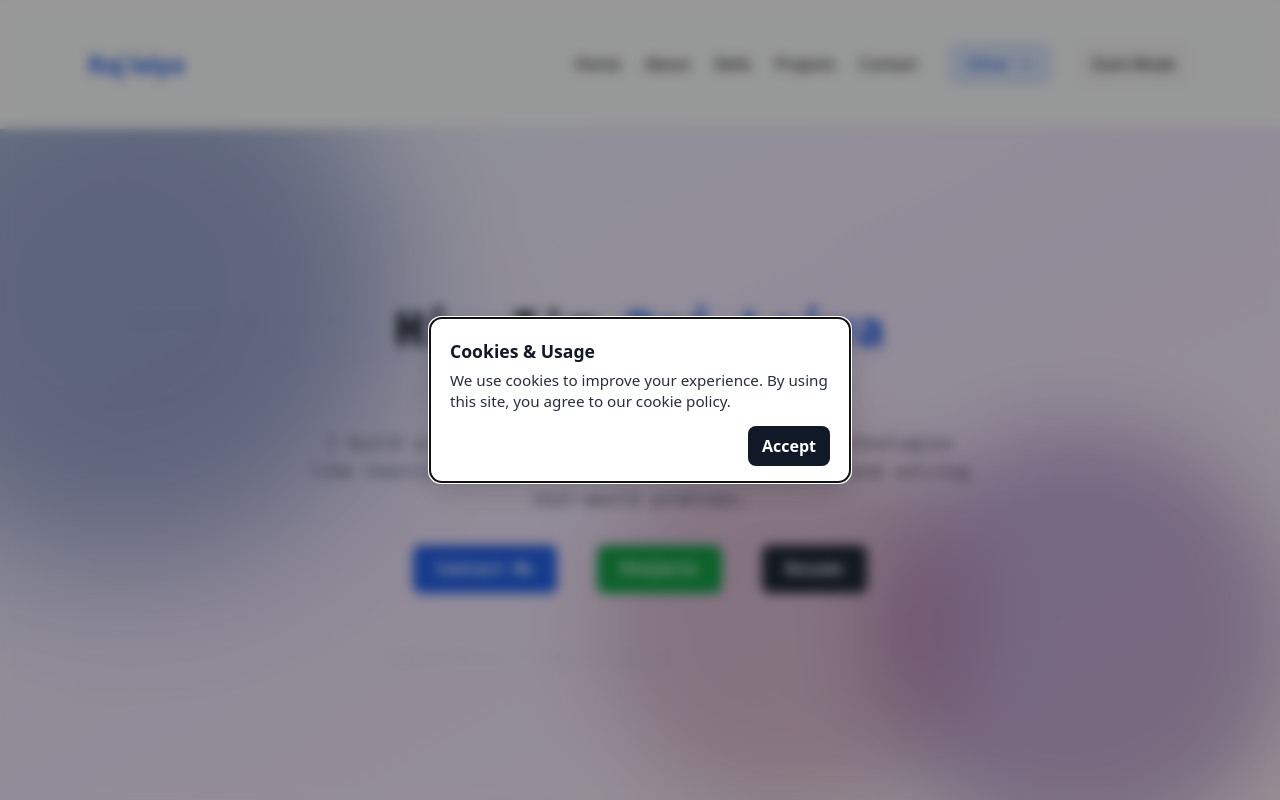
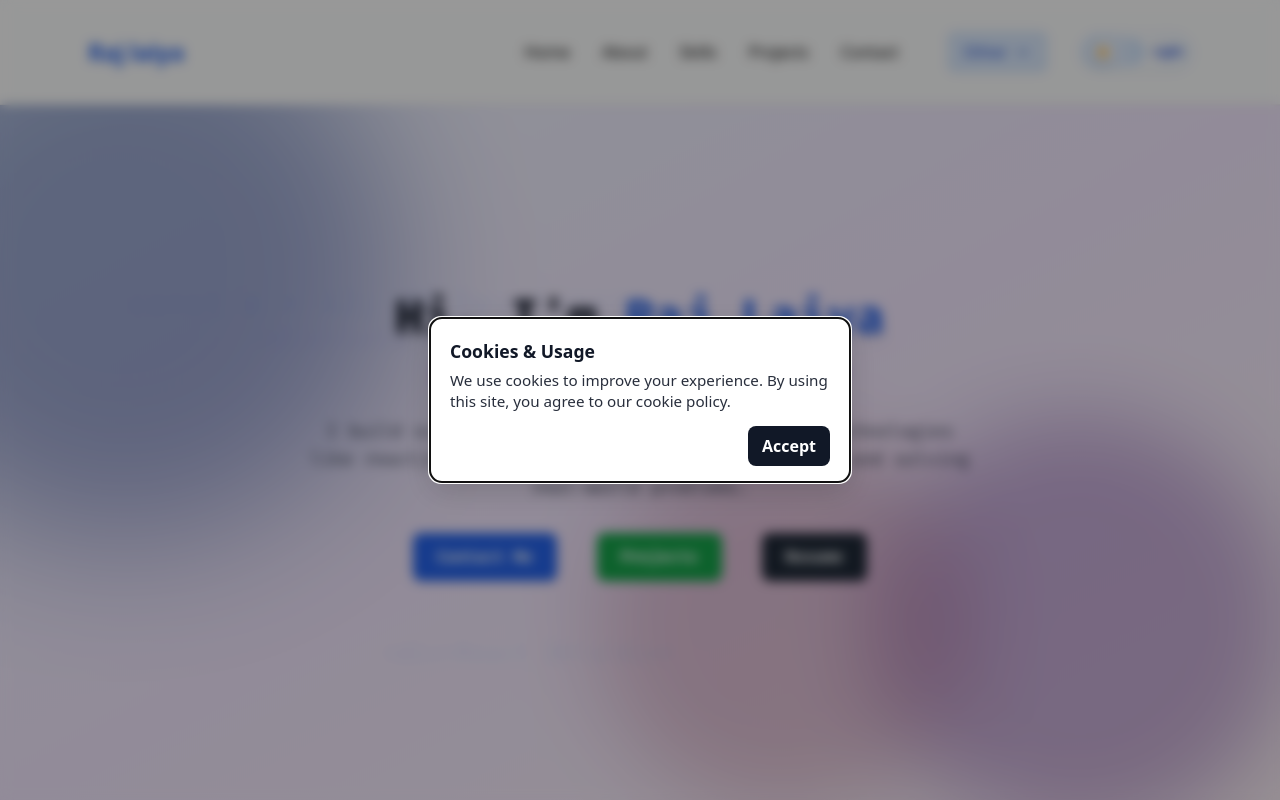
Before and after one commit to rajlaiya/portfolio, a React (Vite) app: page / in a window 1280 px wide. Built offline with nearby package versions, Linux system fonts and the light colour scheme.

Commit message:
changes in header sectio  and add new projects

```diff
--- a/src/Components/Header.tsx
+++ b/src/Components/Header.tsx
@@ -53,9 +53,9 @@ const Header: React.FC<HeaderProps> = ({ theme, setTheme }) => {
 
   return (
     <header ref={headerRef} className="fixed top-0 left-0 right-0 z-50 backdrop-blur-md bg-white/55 dark:bg-gray-900/45 border-b border-black/5 dark:border-white/10 shadow-sm transition-colors duration-300">
-      <div className="relative mx-auto w-full max-w-6xl px-4 md:px-6 py-2 md:py-4">
-        <span className="flex h-16 md:h-24 items-center justify-center md:justify-start whitespace-nowrap text-center md:text-left text-lg md:text-2xl font-semibold text-blue-600 dark:text-blue-400 tracking-tight leading-none">Raj laiya</span>
-        <div className="absolute right-4 md:right-6 top-1/2 -translate-y-1/2 flex items-center gap-3">
+      <div className="relative mx-auto w-full max-w-6xl px-4 md:px-6 py-2 md:py-3">
+        <span className="flex h-14 md:h-20 items-center justify-center md:justify-start whitespace-nowrap text-center md:text-left text-lg md:text-2xl font-semibold text-blue-600 dark:text-blue-400 tracking-tight leading-none">Raj laiya</span>
+        <div className="absolute right-4 md:right-6 top-1/2 -translate-y-1/2 flex items-center gap-4 md:gap-6">
           <button
             className="md:hidden inline-flex h-10 w-10 items-center justify-center rounded-full bg-blue-100 dark:bg-gray-800 text-blue-700 dark:text-blue-300 shadow-md transition hover:bg-blue-200 dark:hover:bg-gray-700"
             aria-label="Open menu"
@@ -64,7 +64,7 @@ const Header: React.FC<HeaderProps> = ({ theme, setTheme }) => {
           >
             <svg className="h-5 w-5" fill="none" stroke="currentColor" strokeWidth="2" viewBox="0 0 24 24"><path strokeLinecap="round" strokeLinejoin="round" d="M4 6h16M4 12h16M4 18h16" /></svg>
           </button>
-          <nav className="hidden md:flex items-center space-x-6">
+          <nav className="hidden md:flex items-center space-x-8">
             <a href="#hero" className="text-black dark:text-white hover:text-blue-600 dark:hover:text-blue-400 font-medium transition-colors">Home</a>
             <a href="#about" className="text-black dark:text-white hover:text-blue-600 dark:hover:text-blue-400 font-medium transition-colors">About</a>
             <a href="#skills" className="text-black dark:text-white hover:text-blue-600 dark:hover:text-blue-400 font-medium transition-colors">Skills</a>
@@ -73,7 +73,7 @@ const Header: React.FC<HeaderProps> = ({ theme, setTheme }) => {
             <div className="relative inline-block" ref={dropdownRef}>
               <button
                 onClick={() => setDropdown((d) => !d)}
-                className="ml-2 px-4 py-2 bg-blue-100 dark:bg-gray-800 text-blue-700 dark:text-blue-300 rounded-lg font-medium hover:bg-blue-200 dark:hover:bg-gray-700 transition flex items-center gap-2"
+                className="ml-4 px-4 py-2 bg-blue-100 dark:bg-gray-800 text-blue-700 dark:text-blue-300 rounded-lg font-medium hover:bg-blue-200 dark:hover:bg-gray-700 transition flex items-center gap-2"
               >
                 Other <svg className="w-4 h-4" fill="none" stroke="currentColor" strokeWidth="2" viewBox="0 0 24 24"><path strokeLinecap="round" strokeLinejoin="round" d="M19 9l-7 7-7-7" /></svg>
               </button>
@@ -87,9 +87,24 @@ const Header: React.FC<HeaderProps> = ({ theme, setTheme }) => {
             <button
               type="button"
               onClick={toggleTheme}
-              className="ml-2 px-4 py-2 rounded-lg font-medium text-black dark:text-white hover:text-blue-600 dark:hover:text-blue-400 transition-colors"
+              aria-pressed={theme === 'dark'}
+              className="ml-4 group relative flex items-center gap-2 rounded-full border border-blue-200/70 dark:border-gray-700/80 bg-gradient-to-r from-blue-100/80 via-white/60 to-blue-50/80 dark:from-gray-800/80 dark:via-gray-800/60 dark:to-gray-900/80 px-2 py-1 text-sm font-medium text-black dark:text-white shadow-sm transition-colors duration-300 hover:border-blue-400/70 dark:hover:border-blue-500/60 hover:from-blue-100 hover:to-blue-50 dark:hover:from-gray-800 dark:hover:to-gray-900"
             >
-              {theme === 'light' ? 'Dark Mode' : 'Light Mode'}
+              <span className="sr-only">Toggle theme</span>
+              <span className="relative inline-flex h-7 w-14 items-center rounded-full bg-gradient-to-r from-blue-200/80 via-blue-100/70 to-blue-200/80 dark:from-gray-700/80 dark:via-gray-800/80 dark:to-gray-900/80 transition-colors duration-300">
+                <span
+                  className={`absolute left-1 inline-flex h-5 w-5 items-center justify-center rounded-full bg-white shadow-md ring-1 ring-black/5 transition-transform duration-300 ease-out ${theme === 'dark' ? 'translate-x-7 bg-gray-100' : 'translate-x-0 bg-white'}`}
+                >
+                  {theme === 'light' ? (
+                    <svg className="h-3.5 w-3.5 text-amber-500" viewBox="0 0 24 24" fill="currentColor"><path d="M12 18a6 6 0 1 0 0-12 6 6 0 0 0 0 12Zm0-16a1 1 0 0 1 1 1v1a1 1 0 1 1-2 0V3a1 1 0 0 1 1-1Zm0 17a1 1 0 0 1 1 1v1a1 1 0 1 1-2 0v-1a1 1 0 0 1 1-1ZM4.22 5.64a1 1 0 0 1 1.42 0l.71.7a1 1 0 1 1-1.41 1.42l-.72-.71a1 1 0 0 1 0-1.41Zm12.73 12.72a1 1 0 0 1 1.42 0l.71.71a1 1 0 1 1-1.41 1.42l-.72-.71a1 1 0 0 1 0-1.42ZM2 12a1 1 0 0 1 1-1h1a1 1 0 1 1 0 2H3a1 1 0 0 1-1-1Zm17 0a1 1 0 0 1 1-1h1a1 1 0 1 1 0 2h-1a1 1 0 0 1-1-1ZM4.22 18.36a1 1 0 0 1 1.42 0l.71.71a1 1 0 1 1-1.41 1.42l-.72-.71a1 1 0 0 1 0-1.42Zm12.73-12.72a1 1 0 0 1 1.42 0l.71.7a1 1 0 1 1-1.41 1.42l-.72-.71a1 1 0 0 1 0-1.41Z"/></svg>
+                  ) : (
+                    <svg className="h-3.5 w-3.5 text-blue-300" viewBox="0 0 24 24" fill="currentColor"><path d="M21 12.79A9 9 0 1 1 11.21 3 7 7 0 1 0 21 12.79Z"/></svg>
+                  )}
+                </span>
+              </span>
+              <span className="hidden sm:inline text-xs font-semibold text-blue-700 dark:text-blue-200 tracking-tight transition-colors duration-300">
+                {theme === 'light' ? 'Light' : 'Dark'}
+              </span>
             </button>
           </nav>
         </div>
--- a/src/Components/Projects.tsx
+++ b/src/Components/Projects.tsx
@@ -31,6 +31,32 @@ const projects = [
 		mini: false,
 	},
 	{
+		title: 'Tech-Company Website',
+		description:
+			'A modern and responsive website for a tech company, showcasing services, team members, and contact information.',
+		tech: ['ReactJS', 'React router', 'Vite'],
+		github: '#',
+		image:
+			'#',
+		live: '#',
+		status: 'done',
+		stack: 'frontend' as StackType,
+		mini: false,
+	},
+	{
+		title: 'Visual-edits Website',
+		description:
+			'A creative portfolio website for a visual editing agency, highlighting past projects and client testimonials.',
+		tech: ['ReactJS', 'React router', 'Vite'],
+		github: '#',
+		image:
+			'src/assets/visual edits.png',
+		live: 'https://visualedit.netlify.app/',
+		status: 'done',
+		stack: 'frontend' as StackType,
+		mini: false,
+	},
+	{
 		title: 'DevPortfolio',
 		description:
 			'A modern portfolio website template for developers, with dark mode, animations, and easy customization.',
@@ -46,13 +72,13 @@ const projects = [
 		image:
 			'https://miro.medium.com/v2/resize:fit:1123/1*6C702o6cpNyLm27WLdZyjg.png',
 		live: 'https://rajlaiya-portfolio.netlify.app/',
-		status: 'progress',
+		status: 'Done',
 		stack: 'frontend' as StackType,
 		mini: false,
 	},
 
 	{
-		title: 'Astha school Website',
+		title: 'School Website',
 		description:
 			'A responsive website for Astha school, showcasing courses, faculty, and admission details with a modern design.',
 		tech: [
```
Also changed, not shown: src/assets/visual edits.png (added), 1 other file (tests, documents, lock files or other folders).
